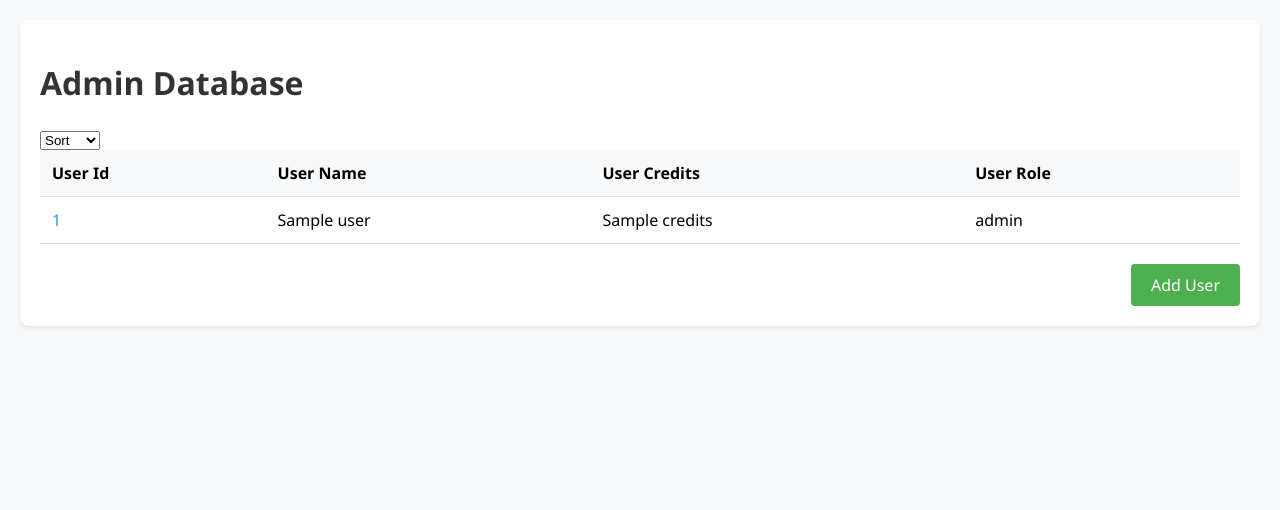
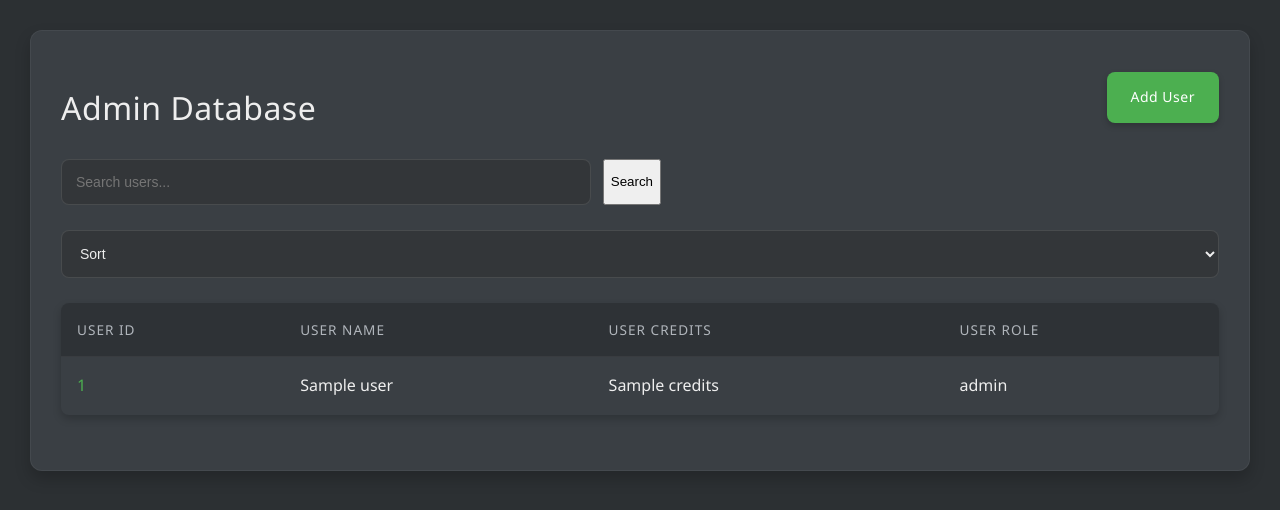
Before and after one commit to KartikJain14/qrshooter-backend, a Flask app: template templates/HomePage.html in a window 1280 px wide. Shown: the top 510 px of the page. Run offline with Flask 3, Linux system fonts and the light colour scheme; the template is opened without the code that fills it: most values are stand-ins (such as "Sample title", 1, 10 or a date in 2020).

Commit message:
feat: user search on portal

```diff
--- a/routes/website_routes.py
+++ b/routes/website_routes.py
@@ -7,7 +7,8 @@
     update_user_role_logic,
     delete_user_logic,
     get_user_transactions_logic,
-    update_user_balance_logic
+    update_user_balance_logic,
+    search_users
 )
 
 website_routes = Blueprint('website_routes', __name__)
@@ -16,6 +17,9 @@
 
 @website_routes.route("/", methods=["GET", "POST"])
 def route_home():
+    query = request.args.get('query')
+    if query:
+        return search_users()
     return home()
 
 @website_routes.route("/user/add", methods=["GET", "POST"])
--- /dev/null
+++ b/static/css/styles.css
@@ -0,0 +1,217 @@
+:root {
+    --primary: #4CAF50;
+    --danger: #dc3545;
+    --border: #e0e0e0;
+    --text: #EEEEEE;
+    --background: #2C3033;
+    --card: #3A3F44;
+    --card-lighter: #444A50;
+    --hover: #4E545A;
+    --shadow: rgba(0,0,0,0.2);
+    --secondary: #6c757d;
+    --muted-text: #B0B5BB;
+    --input-bg: #333639;
+}
+
+/* Base */
+body {
+    font-family: 'Segoe UI', system-ui, -apple-system, sans-serif;
+    margin: 0;
+    padding: 30px;
+    background: var(--background);
+    color: var(--text);
+    line-height: 1.6;
+}
+
+.container {
+    max-width: 1200px;
+    margin: 0 auto;
+    background: var(--card);
+    padding: 30px;
+    border-radius: 12px;
+    box-shadow: 0 8px 16px var(--shadow);
+    border: 1px solid rgba(255,255,255,0.05);
+}
+
+/* Cards */
+.card {
+    background: var(--card-lighter);
+    padding: 24px;
+    border-radius: 8px;
+    box-shadow: 0 4px 8px var(--shadow);
+    margin-bottom: 24px;
+    border: 1px solid rgba(255,255,255,0.03);
+}
+
+/* Typography */
+h1, h3 {
+    color: var(--text);
+    margin-bottom: 1.5rem;
+    font-weight: 400;
+    letter-spacing: 0.5px;
+}
+
+h1 {
+    font-size: 2rem;
+    border-bottom: none;
+    padding-bottom: 0;
+    margin-bottom: 0;
+}
+
+h3 {
+    font-size: 1.4rem;
+    color: var(--muted-text);
+}
+
+/* Forms */
+.form-group {
+    margin-bottom: 1.5rem;
+}
+
+label {
+    display: block;
+    margin-bottom: 0.5rem;
+    color: var(--muted-text);
+    font-weight: 500;
+    font-size: 0.9rem;
+    letter-spacing: 0.5px;
+}
+
+input, select {
+    width: 100%;
+    padding: 14px;
+    background-color: var(--input-bg);
+    border: 1px solid rgba(255,255,255,0.1);
+    border-radius: 8px;
+    font-size: 14px;
+    transition: all 0.3s ease;
+    box-sizing: border-box;
+    color: var(--text);
+}
+
+input:focus, select:focus {
+    outline: none;
+    border-color: var(--primary);
+    box-shadow: 0 0 0 3px rgba(76, 175, 80, 0.15);
+}
+
+/* Buttons */
+.btn {
+    background: var(--primary);
+    color: white;
+    padding: 14px 24px;
+    border: none;
+    border-radius: 8px;
+    cursor: pointer;
+    font-size: 14px;
+    font-weight: 500;
+    transition: all 0.3s ease;
+    box-shadow: 0 3px 6px var(--shadow);
+    text-decoration: none;
+    display: inline-block;
+    letter-spacing: 0.5px;
+}
+
+.btn:hover {
+    transform: translateY(-2px);
+    box-shadow: 0 6px 12px var(--shadow);
+    opacity: 0.95;
+}
+
+.btn-success { background: var(--primary); }
+.btn-danger { background: var(--danger); }
+.btn-secondary {
+    background: transparent;
+    border: 1px solid rgba(255,255,255,0.2);
+}
+
+.btn-secondary:hover {
+    background: rgba(255,255,255,0.05);
+}
+
+/* Tables */
+table {
+    width: 100%;
+    border-collapse: separate;
+    border-spacing: 0;
+    margin: 25px 0;
+    border-radius: 8px;
+    overflow: hidden;
+    box-shadow: 0 4px 8px var(--shadow);
+}
+
+th, td {
+    padding: 16px;
+    text-align: left;
+    border-bottom: 1px solid rgba(255,255,255,0.05);
+}
+
+th {
+    background: rgba(0,0,0,0.2);
+    font-weight: 500;
+    font-size: 0.85rem;
+    text-transform: uppercase;
+    letter-spacing: 1px;
+    color: var(--muted-text);
+}
+
+tr:hover { background: var(--hover); }
+tr:last-child td { border-bottom: none; }
+
+/* Search */
+.search-bar {
+    margin: 25px 0;
+}
+
+.search-bar form {
+    display: flex;
+    gap: 12px;
+    max-width: 600px;
+}
+
+/* User Info Grid */
+.user-info {
+    display: grid;
+    grid-template-columns: repeat(auto-fit, minmax(250px, 1fr));
+    gap: 24px;
+}
+
+/* Actions */
+.actions {
+    margin-top: 24px;
+    display: flex;
+    gap: 12px;
+}
+
+/* Loading States */
+.loading {
+    text-align: center;
+    padding: 24px;
+    color: var(--muted-text);
+    display: none;
+}
+
+/* Links */
+a {
+    color: var(--primary);
+    text-decoration: none;
+    transition: all 0.3s ease;
+    font-weight: 500;
+}
+
+a:hover {
+    opacity: 0.8;
+    text-decoration: underline;
+}
+
+/* Admin/Sales Colors */
+.admin-link { color: #FF5252; }
+.sales-link { color: #BB86FC; }
+
+/* Add new styles */
+.header-container {
+    display: flex;
+    justify-content: space-between;
+    align-items: center;
+    margin-bottom: 24px;
+}
--- a/templates/HomePage.html
+++ b/templates/HomePage.html
@@ -4,77 +4,20 @@
     <meta charset="UTF-8">
     <meta name="viewport" content="width=device-width, initial-scale=1.0">
     <title>Admin Portal - User List</title>
-    <style>
-        :root {
-            --primary: #4CAF50;
-            --border: #e0e0e0;
-            --text: #333;
-        }
-        body {
-            font-family: 'Segoe UI', sans-serif;
-            margin: 0;
-            padding: 20px;
-            background: #f8f9fa;
-        }
-        .container {
-            max-width: 1200px;
-            margin: 0 auto;
-            background: white;
-            padding: 20px;
-            border-radius: 8px;
-            box-shadow: 0 2px 4px rgba(0,0,0,0.1);
-        }
-        h1 {
-            color: var(--text);
-            margin-bottom: 1.5rem;
-        }
-        table {
-            width: 100%;
-            border-collapse: collapse;
-            margin-bottom: 20px;
-        }
-        th, td {
-            padding: 12px;
-            text-align: left;
-            border-bottom: 1px solid var(--border);
-        }
-        th {
-            background: #f8f9fa;
-            font-weight: 600;
-        }
-        tr:hover {
-            background: #f8f9fa;
-        }
-        a {
-            color: #2196F3;
-            text-decoration: none;
-        }
-        a:hover {
-            text-decoration: underline;
-        }
-        .btn {
-            background: var(--primary);
-            color: white;
-            padding: 10px 20px;
-            border-radius: 4px;
-            text-decoration: none;
-            display: inline-block;
-            border: none;
-            cursor: pointer;
-        }
-        .btn:hover {
-            opacity: 0.9;
-            text-decoration: none;
-        }
-        .actions {
-            text-align: right;
-            margin-top: 20px;
-        }
-    </style>
+    <link rel="stylesheet" href="{{ url_for('static', filename='css/styles.css') }}">
 </head>
 <body>
     <div class="container">
-        <h1>Admin Database</h1>
+        <div class="header-container">
+            <h1>Admin Database</h1>
+            <a href="./user/add" class="btn">Add User</a>
+        </div>
+        <div class="search-bar">
+            <form method="GET" action="{{ url_for('website_routes.route_home') }}">
+                <input type="text" name="query" value="{{ request.args.get('query', '') }}" placeholder="Search users...">
+                <button type="submit">Search</button>
+            </form>
+        </div>
         <form method="POST">
             <select id="sortbtn" name="sortbtn">
                 <option>Sort</option>
@@ -106,9 +49,6 @@
             </tr>
             {% endfor %}
         </table>
-        <div class="actions">
-            <a href="./user/add" class="btn">Add User</a>
-        </div>
     </div>
 
     <script>
```
Also changed, not shown: controllers/website_controller.py (+59 -0 lines), templates/AddUser.html (+1 -61 lines), templates/UserDetails.html (+1 -80 lines).
